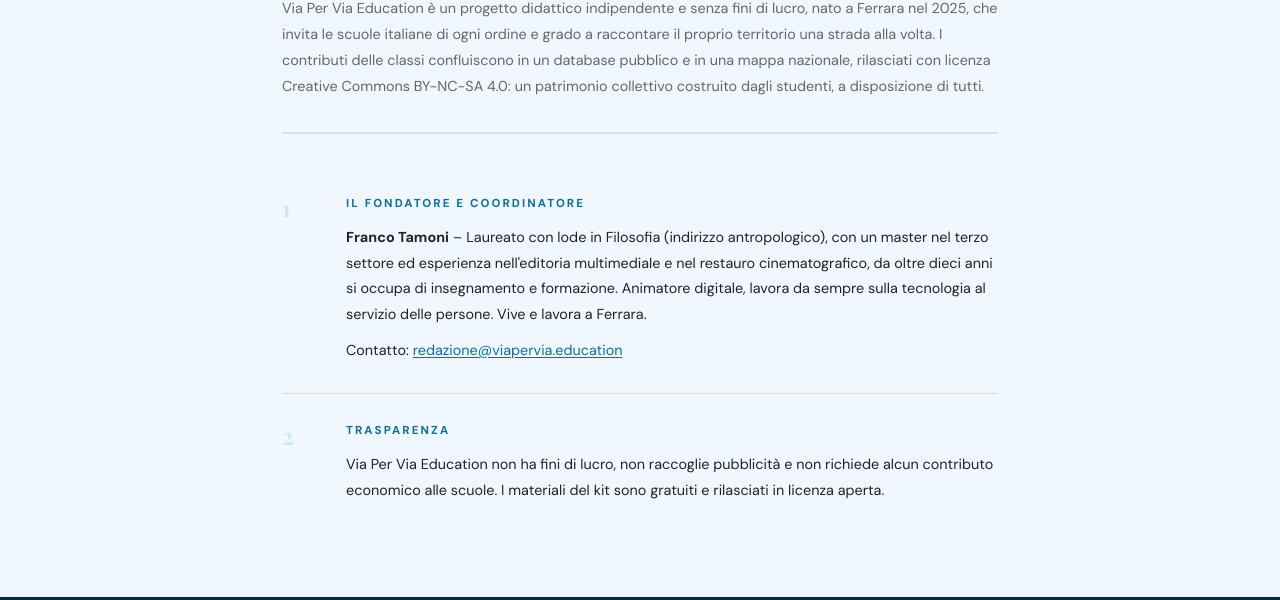
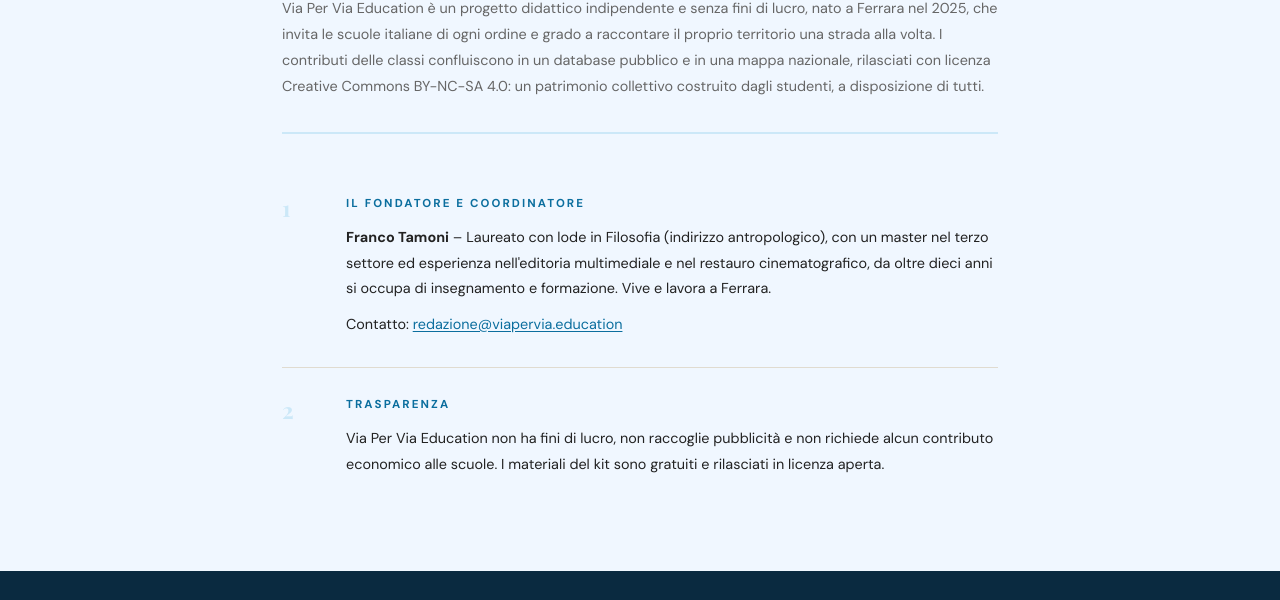
Before and after one commit to conraf/viapervia, a plain HTML site: page chi-siamo.html in a window 1280 px wide. Shown: the part 200-800 px from the top of the page. Drawn offline with Linux system fonts and the light colour scheme.

Commit message:
Tolta la frase sull'animatore digitale da home e chi siamo
Co-Authored-By: Claude Opus 5.5 <noreply@anthropic.com>

```diff
--- a/chi-siamo.html
+++ b/chi-siamo.html
@@ -138,8 +138,7 @@
         <h2>Il fondatore e coordinatore</h2>
         <p><strong>Franco Tamoni</strong> – Laureato con lode in Filosofia (indirizzo antropologico), con un master nel
         terzo settore ed esperienza nell'editoria multimediale e nel restauro cinematografico,
-        da oltre dieci anni si occupa di insegnamento e formazione. Animatore digitale, lavora
-        da sempre sulla tecnologia al servizio delle persone. Vive e lavora a Ferrara.</p>
+        da oltre dieci anni si occupa di insegnamento e formazione. Vive e lavora a Ferrara.</p>
         <p>Contatto: <a href="mailto:redazione@viapervia.education">redazione@viapervia.education</a></p>
       </div>
     </div>
```
Also changed, not shown: index.html (+1 -1 lines).
